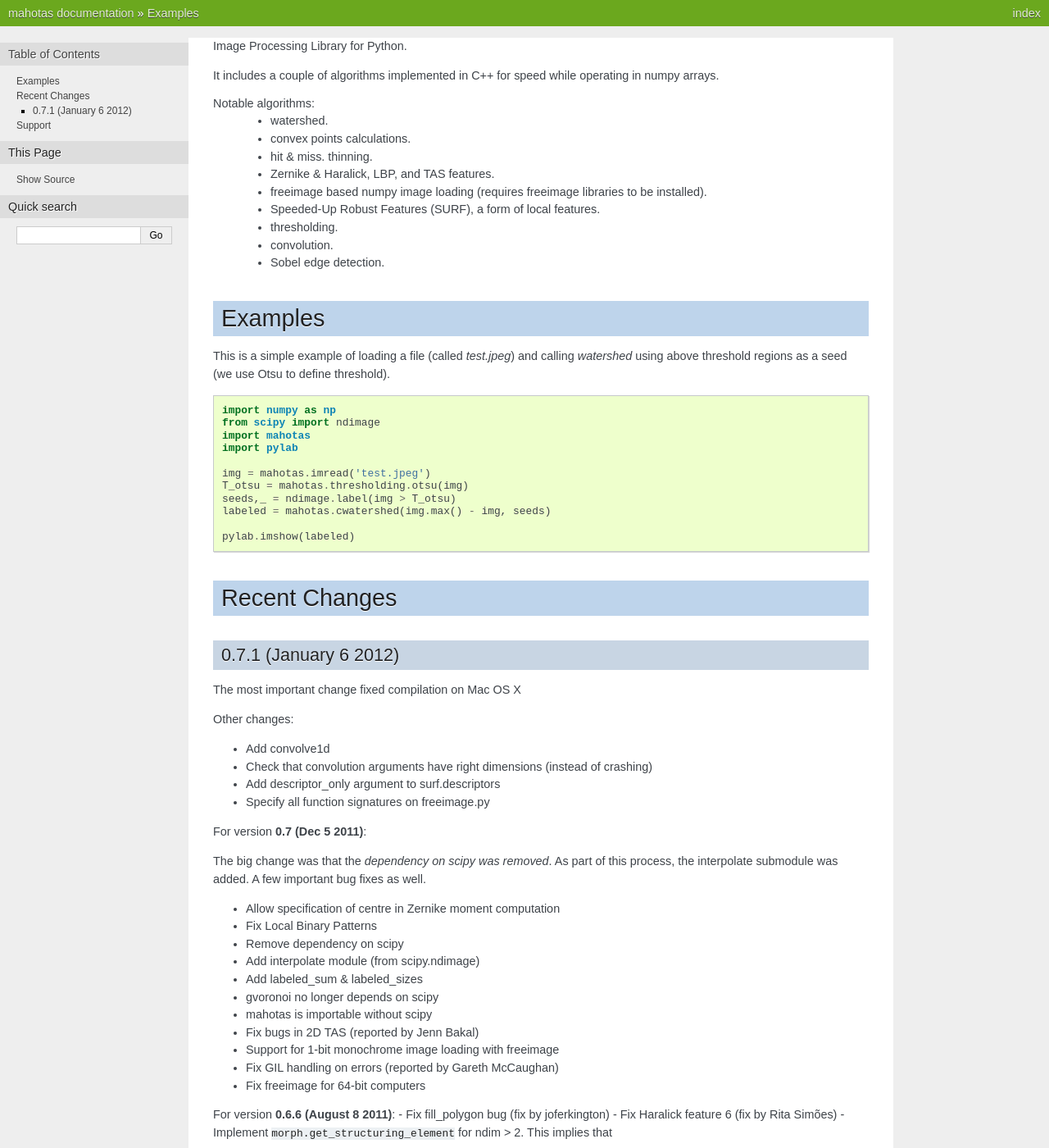
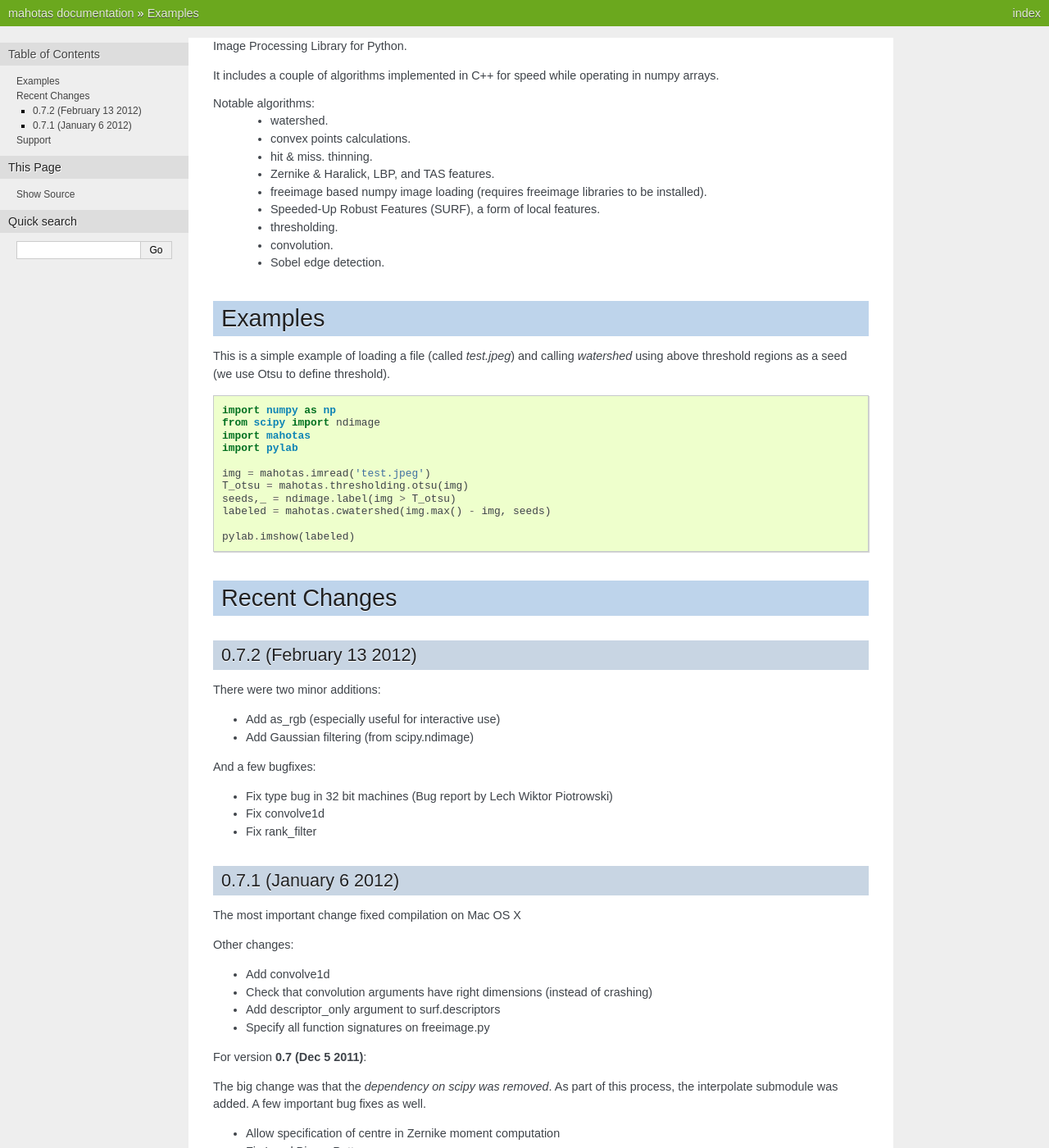
Before and after one commit to luispedro/mahotas, a Sphinx documentation site: the page built from docs/source/readme.rst, in a window 1280 px wide and 1400 px high. Shown: the whole window at 82% size. Built offline with Sphinx 7.4.7, drawn with Linux system fonts in a browser that asks for light colours; formulas are drawn with MathJax 3.

Commit message:
BLD New release: 0.7.2
There were two minor additions:

- Add as_rgb (especially useful for interactive use)
- Add Gaussian filtering (from scipy.ndimage)

And a few bugfixes:

- Fix type bug in 32 bit machines (Bug report by Lech Wiktor Piotrowski)
- Fix convolve1d
- Fix rank_filter

```diff
--- a/docs/source/readme.rst
+++ b/docs/source/readme.rst
@@ -41,6 +41,20 @@ threshold).
 
 Recent Changes
 --------------
+
+0.7.2 (February 13 2012)
+~~~~~~~~~~~~~~~~~~~~~~~~
+
+There were two minor additions:
+
+- Add as_rgb (especially useful for interactive use)
+- Add Gaussian filtering (from scipy.ndimage)
+
+And a few bugfixes:
+
+- Fix type bug in 32 bit machines (Bug report by Lech Wiktor Piotrowski)
+- Fix convolve1d
+- Fix rank_filter
 
 
 0.7.1 (January 6 2012)
```
Also changed, not shown: README.rst (+15 -0 lines), 2 other files.
